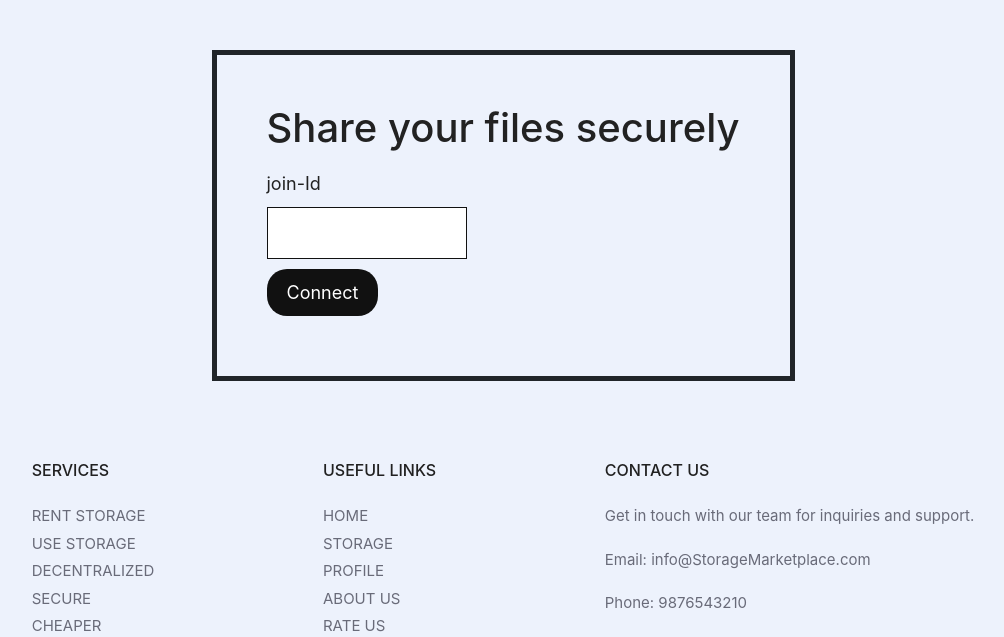
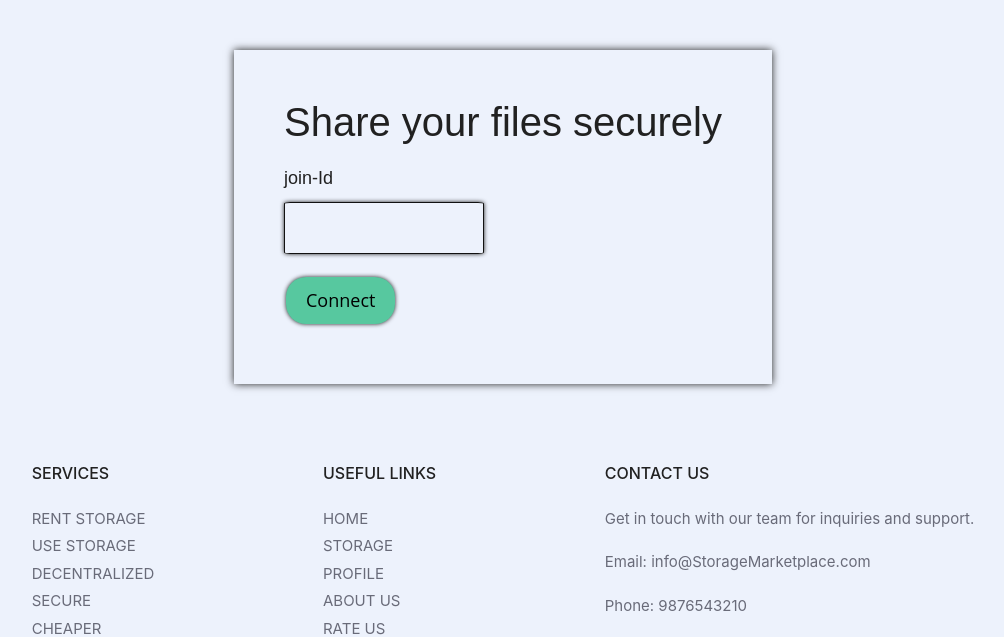
Before and after one commit to yash-2138/project-final, a Node project: template views/receiver.ejs in a window 1280 px wide. Shown: the part 106-743 px from the top of the page, without its empty margins (137-1141 px from the left). Run offline with Node 20 templates, Linux system fonts and the light colour scheme; the template is opened without the code that fills it, so the values that code supplies are empty; some libraries are stand-ins or nearby versions.

Commit message:
added css to resiver page perfectly with darkmode

```diff
--- a/public/receiver/receiver.css
+++ b/public/receiver/receiver.css
@@ -1,21 +1,24 @@
-*{
+* {
     margin: 0;
     padding: 0;
     box-sizing: border-box;
 }
 
-body{
+body {
     background: #f5f5f5;
     font-family: "Roboto", sans-serif;
 }
-.screen{
+
+.screen {
     display: none;
 }
-.screen.active{
+
+.screen.active {
     display: block;
     padding: 50px;
 }
-.app{
+
+.app {
     /* position: fixed; */
     display: flex;
     align-items: center;
@@ -30,39 +33,48 @@ body{
     border-right: 1px soid #ddd;
     border-left: 1px soid #ddd;
 }
-.join-screen .form{
+
+.join-screen .form {
     /* position: absolute; */
-    border: 5px solid;
+    /* border: 5px solid; */
+    box-shadow: 0 0 8px var(--secondary-color);
     top: 30%;
-    left: 35%;  /**/
+    left: 35%;
+    /**/
     /* transform: translateX(-50%); */
     padding: 50px;
 }
-.join-screen .form .form-input{
+
+
+.join-screen .form .form-input {
     margin: 10px 0px;
 }
-.join-screen .form h2{
+
+.join-screen .form h2 {
     font-size: 40px;
     line-height: 45px;
     color: #222;
     margin-bottom: 20px;
 }
-.join-screen .form button{
-    background: #111;
+
+.join-screen .form button {
+    /* background: var(--secondary-color); */
     padding: 10px 20px;
     font-size: 18px;
-    border-radius: 20px;
-    color: #fff;
+    /* border-radius: 20px; */
+    color: #000;
     border: none;
     outline: none;
     cursor: pointer;
 }
-.join-screen .form #join-id b{
+
+.join-screen .form #join-id b {
     color: #222;
     display: block;
     margin-top: 20px;
 }
-.join-screen .form #join-id span{
+
+.join-screen .form #join-id span {
     display: inline-block;
     font-size: 25px;
     font-family: monospace;
@@ -72,29 +84,32 @@ body{
     margin-top: 5px;
 }
 
-.join-screen .form label{
+.join-screen .form label {
     color: #222;
     font-size: 18px;
 }
-.join-screen .form input{
+
+.join-screen .form input {
     display: block;
     margin: 10px 0px;
     width: 100%;
     max-width: 200px;
     border: 1px solid #111;
-    color: #111;
+    color: var(--secondary-color);
     font-size: 20px;
     padding: 10px;
 }
 
-.fs-screen{
+.fs-screen {
     padding: 20px;
 }
-.fs-screen .file-input{
+
+.fs-screen .file-input {
     width: 100%;
     border: 2px dashed #555;
 }
-.fs-screen .file-input label{
+
+.fs-screen .file-input label {
     display: block;
     width: 100%;
     padding: 40px 50px;
@@ -102,37 +117,91 @@ body{
     color: #111;
     font-size: 18px;
 }
-.fs-screen .file-input input{
+
+.fs-screen .file-input input {
     display: none;
 }
-.fs-screen .files-list{
+
+.fs-screen .files-list {
     margin-top: 20px;
     display: flex;
     justify-content: space-between;
     gap: 20px;
     flex-wrap: wrap;
 }
-.fs-screen .files-list .title{
+
+.fs-screen .files-list .title {
     width: 100%;
     font-size: 18px;
     color: #555;
     margin-bottom: 20px;
 }
-.fs-screen .files-list .item{
+
+.fs-screen .files-list .item {
     width: 33.33%;
     min-width: 200px;
     border: 1px solid #eee;
     box-shadow: 0px 0px 5px 2x rgba(0, 0, 0, 0.05);
 }
-.fs-screen .files-list .item .progress{
-    padding: 30px;
+
+.fs-screen .files-list .item .progress {
+    padding: 25px 40px 70px 40px;
     text-align: center;
     font-size: 50px;
     font-family: monospace;
-    color: #222;
+    color: var(--secondary-color);
 }
-.fs-screen .files-list .item .filename{
+
+.fs-screen .files-list .item .filename {
     font-size: 16px;
     padding: 5px;
     border: 1px solid #eee;
 }
+
+#share label,
+#share h2 {
+    color: var(--secondary-color);
+    font-family: "Oswald", sans-serif;
+    font-optical-sizing: auto;
+    font-weight: weight;
+    font-style: normal;
+}
+
+.form-input input {
+    background-color: transparent;
+    box-shadow: 0 0 4px var(--secondary-color);
+    border-radius: 3%;
+    color: var(--secondary-color);
+
+}
+
+.form-input input:hover {
+    box-shadow: 0px 0px 10px var(--secondary-color);
+}
+
+.button{
+
+    background-color: #57c89f;
+    border: none;
+    padding: 15px 32px;
+    text-align: center;
+    text-decoration: none;
+    display: inline-block;
+    font-size: 16px;
+    margin: 0px 2px;
+    cursor: pointer;
+    border-radius: 20px;
+    box-shadow: 0 0 4px var(--secondary-color);
+    margin-top: 0.8rem;
+    font-family: "Open Sans", sans-serif;
+    font-optical-sizing: auto;
+    font-weight: weight;
+    font-style: normal;
+    font-variation-settings:
+      "wdth" 100;
+
+
+}
+.button:hover {
+    box-shadow: 0 0 10px var(--secondary-color);
+}
--- a/public/sender/sender.css
+++ b/public/sender/sender.css
@@ -107,6 +107,11 @@ body {
     margin-left: 30%;
 }
 
+#join-id span,
+#join-id b
+{
+    color: var(--secondary-color);
+}
 /* --------------------------------------------------------- */
 
 
--- a/public/services/services.css
+++ b/public/services/services.css
@@ -76,13 +76,13 @@ p{
     transition: 0.3s;
     padding: 40px;
     max-width: 31%;
-    box-shadow: 0 0 10px #3ed9d9;
+    box-shadow: 0 0 10px var(--secondary-color);
     background-color: var(--primary-color);
     color: var(--secondary-color);
 
 }
 .card:hover {
-    box-shadow: 0px 0px 16px #3ed9d9;
+    box-shadow: 0px 0px 16px var(--secondary-color);
 
 }
 .image{
--- a/views/receiver.ejs
+++ b/views/receiver.ejs
@@ -11,14 +11,14 @@
 
     <div class="app">
         <div class="screen join-screen active">
-            <div class="form">
+            <div class="form" id="share">
                 <h2>Share your files securely</h2>
                 <div class="form-input">
                     <label for="join-id">join-Id</label>
                     <input type="text" id="join-Id">
                 </div>
                 <div class="form-input">
-                    <button id="receiver-start-con-btn">Connect</button>
+                    <button id="receiver-start-con-btn" class="button">Connect</button>
                 </div>
 
             </div>
--- a/views/sender.ejs
+++ b/views/sender.ejs
@@ -29,12 +29,8 @@
                         </div>
                         <div class="form-input" id="join-id">
                             <!-- Your content for the 'join-id' goes here -->
+                            </div>
                         </div>
-
-
-
-
-
                        <!-- Storage Owner Details Form -->
                        <div class="storage-form">
                         <h3>Storage Owner Details:</h3>
```
